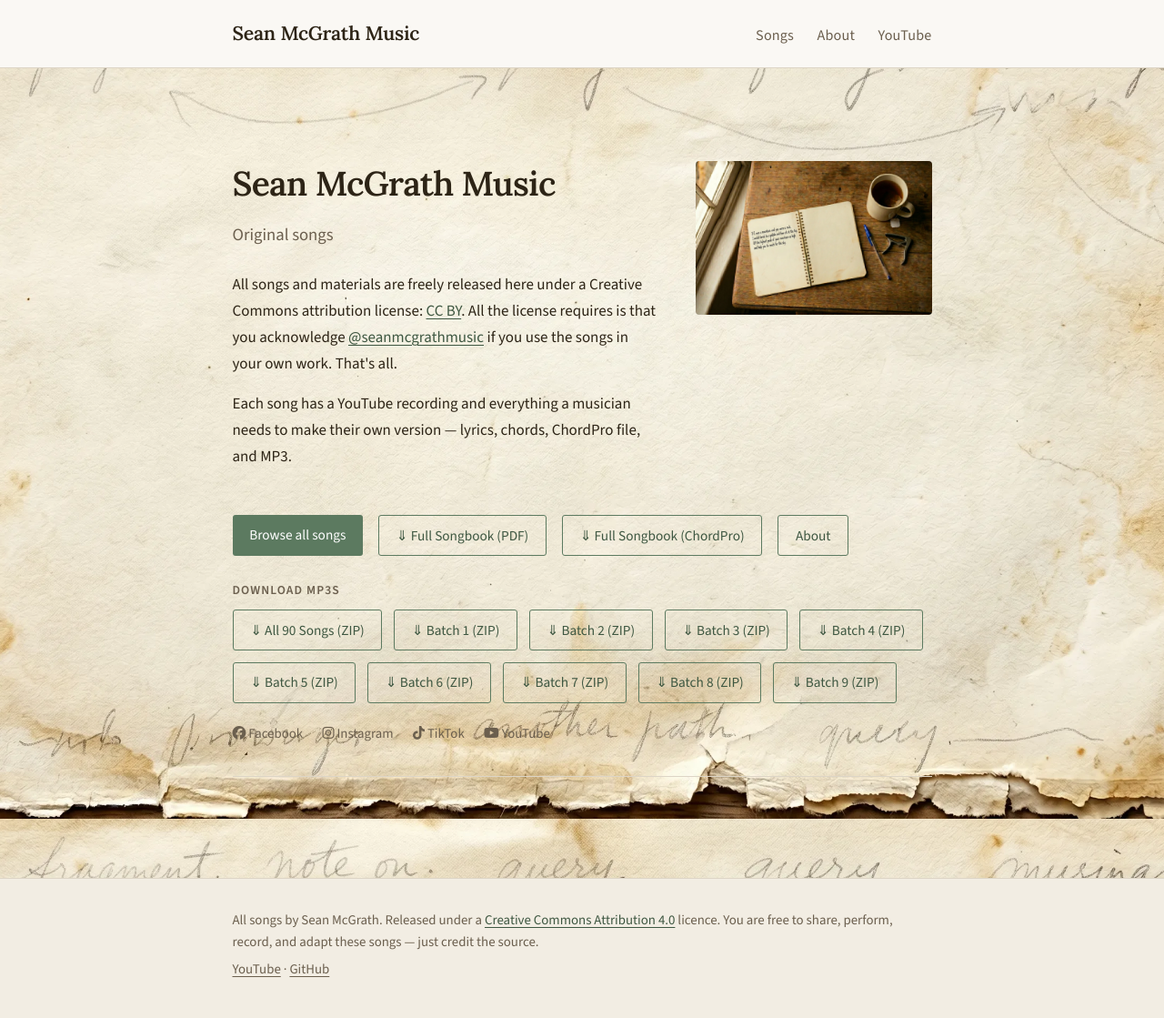
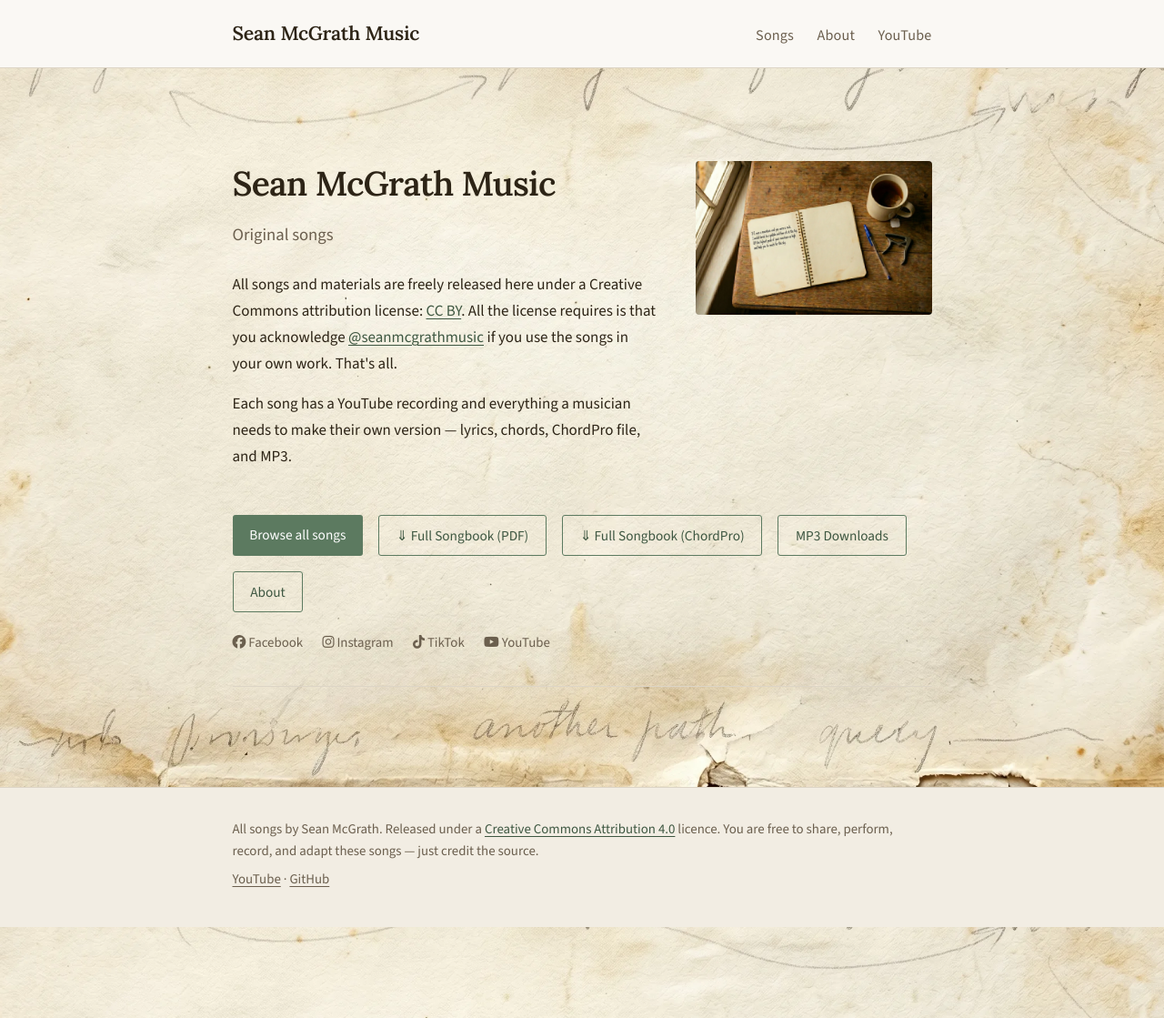
Before and after one commit to seanmcgrath42/seanmcgrathmusic.com, a Jekyll site: the page built from index.html, in a window 1280 px wide. Shown: the whole page at 91% size. Built offline with Jekyll 4.4.1, drawn with Linux system fonts in a browser that asks for light colours.

Commit message:
Add dedicated MP3 Downloads page; replace home section with button
New /mp3s/ page lists all-90 zip, 9 batch zips, and all 90 individual
song downloads by batch. Home page CTA gains an MP3 Downloads button.

Co-Authored-By: Claude Sonnet 4.6 <noreply@anthropic.com>

```diff
--- a/index.html
+++ b/index.html
@@ -31,27 +31,9 @@ title: Home
     <a class="btn" href="{{ '/songs/' | relative_url }}">Browse all songs</a>
     <a class="btn btn-outline" href="{{ '/assets/' | relative_url }}{{ site.songbook_pdf }}" download="songs1_to_90.pdf">&#8659; Full Songbook (PDF)</a>
     <a class="btn btn-outline" href="{{ '/assets/songs1_to_90.pro' | relative_url }}" download="songs1_to_90.pro">&#8659; Full Songbook (ChordPro)</a>
+    <a class="btn btn-outline" href="{{ '/mp3s/' | relative_url }}">MP3 Downloads</a>
     <a class="btn btn-outline" href="{{ '/about/' | relative_url }}">About</a>
   </div>
-  {% assign zips = site.data.mp3_zips %}
-  {% assign any_zip = false %}
-  {% if zips.all_gdrive_id and zips.all_gdrive_id != "" %}{% assign any_zip = true %}{% endif %}
-  {% for b in zips.batches %}{% if b.gdrive_id and b.gdrive_id != "" %}{% assign any_zip = true %}{% endif %}{% endfor %}
-  {% if any_zip %}
-  <div class="home-mp3s">
-    <p class="home-mp3s-label">Download MP3s</p>
-    <div class="home-mp3s-links">
-      {% if zips.all_gdrive_id and zips.all_gdrive_id != "" %}
-      <a class="btn btn-outline" href="https://drive.google.com/uc?export=download&id={{ zips.all_gdrive_id }}" download>&#8659; All 90 Songs (ZIP)</a>
-      {% endif %}
-      {% for b in zips.batches %}
-      {% if b.gdrive_id and b.gdrive_id != "" %}
-      <a class="btn btn-outline" href="https://drive.google.com/uc?export=download&id={{ b.gdrive_id }}" download>&#8659; Batch {{ b.batch }} (ZIP)</a>
-      {% endif %}
-      {% endfor %}
-    </div>
-  </div>
-  {% endif %}
 
   <div class="home-social">
     <a href="https://www.facebook.com/SeanMcGrathMusic" target="_blank" rel="noopener"><i class="fa-brands fa-facebook"></i> Facebook</a>
--- /dev/null
+++ b/mp3s/index.html
@@ -0,0 +1,57 @@
+---
+layout: default
+title: MP3 Downloads
+---
+
+<div class="catalog-header">
+  <h1>MP3 Downloads</h1>
+  <p class="section-intro">All songs are released under <a href="https://creativecommons.org/licenses/by/4.0/" target="_blank" rel="noopener">CC BY 4.0</a> — download, share, and build on them freely. Just credit the source.</p>
+</div>
+
+{% assign zips = site.data.mp3_zips %}
+
+<section class="mp3-section">
+  <h2 class="batch-heading">Full Collection</h2>
+  <div class="downloads">
+    {% if zips.all_gdrive_id and zips.all_gdrive_id != "" %}
+    <a class="btn" href="https://drive.google.com/uc?export=download&id={{ zips.all_gdrive_id }}" download>&#8659; All 90 Songs (ZIP)</a>
+    {% endif %}
+  </div>
+</section>
+
+<section class="mp3-section">
+  <h2 class="batch-heading">By Batch</h2>
+  <div class="downloads">
+    {% for b in zips.batches %}
+    {% if b.gdrive_id and b.gdrive_id != "" %}
+    <a class="btn btn-outline" href="https://drive.google.com/uc?export=download&id={{ b.gdrive_id }}" download>&#8659; Batch {{ b.batch }} (ZIP)</a>
+    {% endif %}
+    {% endfor %}
+  </div>
+</section>
+
+<section class="mp3-section">
+  <h2 class="batch-heading">Individual Songs</h2>
+  <p class="section-intro">Individual MP3 downloads are also available on each song page.</p>
+  {% assign sorted = site.data.songs | sort: "batch_position" | sort: "batch" %}
+  {% for batch_num in (1..9) %}
+    {% assign batch_songs = sorted | where: "batch", batch_num %}
+    {% if batch_songs.size > 0 %}
+    <div class="batch-group">
+      <p class="batch-heading">Batch {{ batch_num }}</p>
+      <ul class="song-list">
+        {% for song in batch_songs %}
+        {% if song.mp3_gdrive_id and song.mp3_gdrive_id != "" %}
+        <li>
+          <a href="https://drive.google.com/uc?export=download&id={{ song.mp3_gdrive_id }}" download>
+            <span>{{ song.title }}</span>
+            <span class="song-key">&#8659; MP3</span>
+          </a>
+        </li>
+        {% endif %}
+        {% endfor %}
+      </ul>
+    </div>
+    {% endif %}
+  {% endfor %}
+</section>
```
